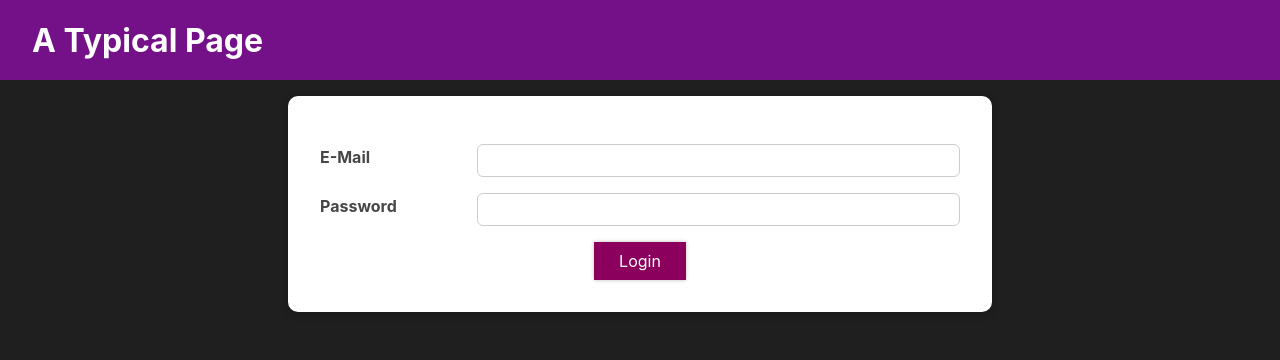
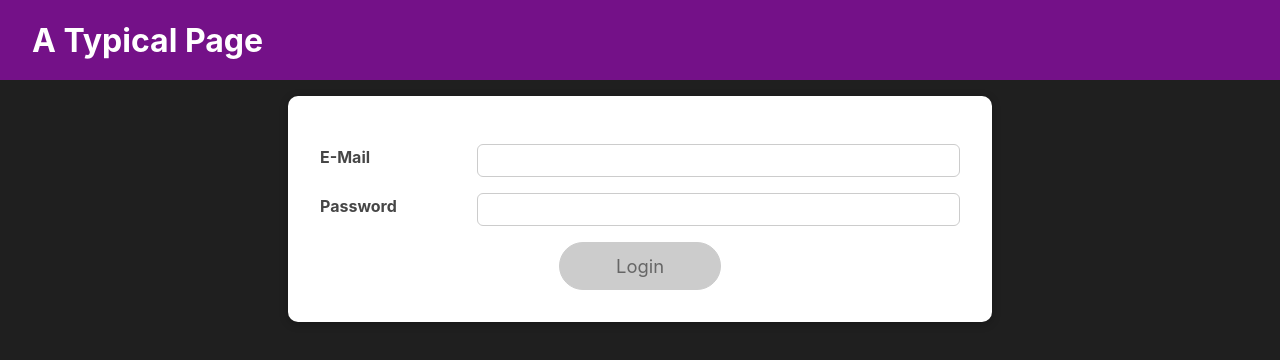
Before and after one commit to praful45/Project, a React (Create React App) app in the folder mini-project/: page / in a window 1280 px wide. Shown: the top 360 px of the page. Built offline with nearby package versions, Linux system fonts and the light colour scheme.

Commit message:
useeffect final- mod 10

```diff
--- a/mini-project/src/GlobalUI/Button.js
+++ b/mini-project/src/GlobalUI/Button.js
@@ -1,15 +1,18 @@
-import React from 'react'
+import React from 'react';
 
-import styles from "./Button.module.css"
+import classes from './Button.module.css';
 
-function Button(props) {
-    return <button
-        type={props.type || 'button'}
-        className={styles.button}
-        onClick={props.onClick}
-    >
-        {props.children}
-    </button>
-}
+const Button = (props) => {
+    return (
+        <button
+            type={props.type || 'button'}
+            className={`${classes.button} ${props.className}`}
+            onClick={props.onClick}
+            disabled={props.disabled}
+        >
+            {props.children}
+        </button>
+    );
+};
 
-export default Button
+export default Button;
--- a/mini-project/src/GlobalUI/Button.module.css
+++ b/mini-project/src/GlobalUI/Button.module.css
@@ -1,20 +1,30 @@
 .button {
   font: inherit;
-    padding: 0.5rem 1.5rem;
-    border: 1px solid #8b005d;
+  border: 1px solid #4f005f;
+  background: #4f005f;
   color: white;
-    background: #8b005d;
-    box-shadow: 0 0 4px rgba(0, 0, 0, 0.26);
+  padding: 0.75rem 3.5rem;
   cursor: pointer;
+  font-size: 1.15rem;
+  border-radius: 30px;
+}
+
+.button:hover,
+.button:active {
+  background: #741188;
+  border-color: #741188;
 }
 
 .button:focus {
   outline: none;
 }
 
-  .button:hover,
-  .button:active {
-    background: #ac0e77;
-    border-color: #ac0e77;
-    box-shadow: 0 0 8px rgba(0, 0, 0, 0.26);
+button:disabled,
+button:focus:disabled,
+button:hover:disabled,
+button:active:disabled {
+  background: #ccc;
+  border-color: #ccc;
+  color: #666666;
+  cursor: not-allowed;
 }
--- a/mini-project/src/LoginProj/Login/Login.js
+++ b/mini-project/src/LoginProj/Login/Login.js
@@ -1,4 +1,4 @@
-import React, { useState } from 'react'
+import React, { useEffect, useState } from 'react'
 
 import Button from '../../GlobalUI/Button';
 import Card from '../../GlobalUI/Card';
@@ -11,20 +11,27 @@ function Login(props) {
     const [passwordIsValid, setPasswordIsValid] = useState();
     const [formIsValid, setFormIsValid] = useState(false);
 
+    useEffect(() => {
+        const identifier = setTimeout(() => {
+            console.log('effect called for validity')
+            setFormIsValid(
+                enteredEmail.includes('@') && enteredPassword.trim().length > 6
+            )
+        }, 500)
+
+        return () => {
+            console.log("Clean Up")
+            clearTimeout(identifier)
+        }
+
+    }, [enteredEmail, enteredPassword])
+
     const emailChangeHandler = (e) => {
         setEnteredEmail(e.target.value);
-
-        setEmailIsValid(
-            e.target.value.includes('@') && enteredPassword.trim().length > 6
-        )
     }
 
     const passwordChangeHandler = (e) => {
         setEnteredPassword(e.target.value);
-
-        setFormIsValid(
-            e.target.value.trim().length > 6 && enteredEmail.includes('@')
-        )
     }
 
     const validateEmailHandler = () => {
```
Lines whose indentation alone changed are shown as unchanged.
